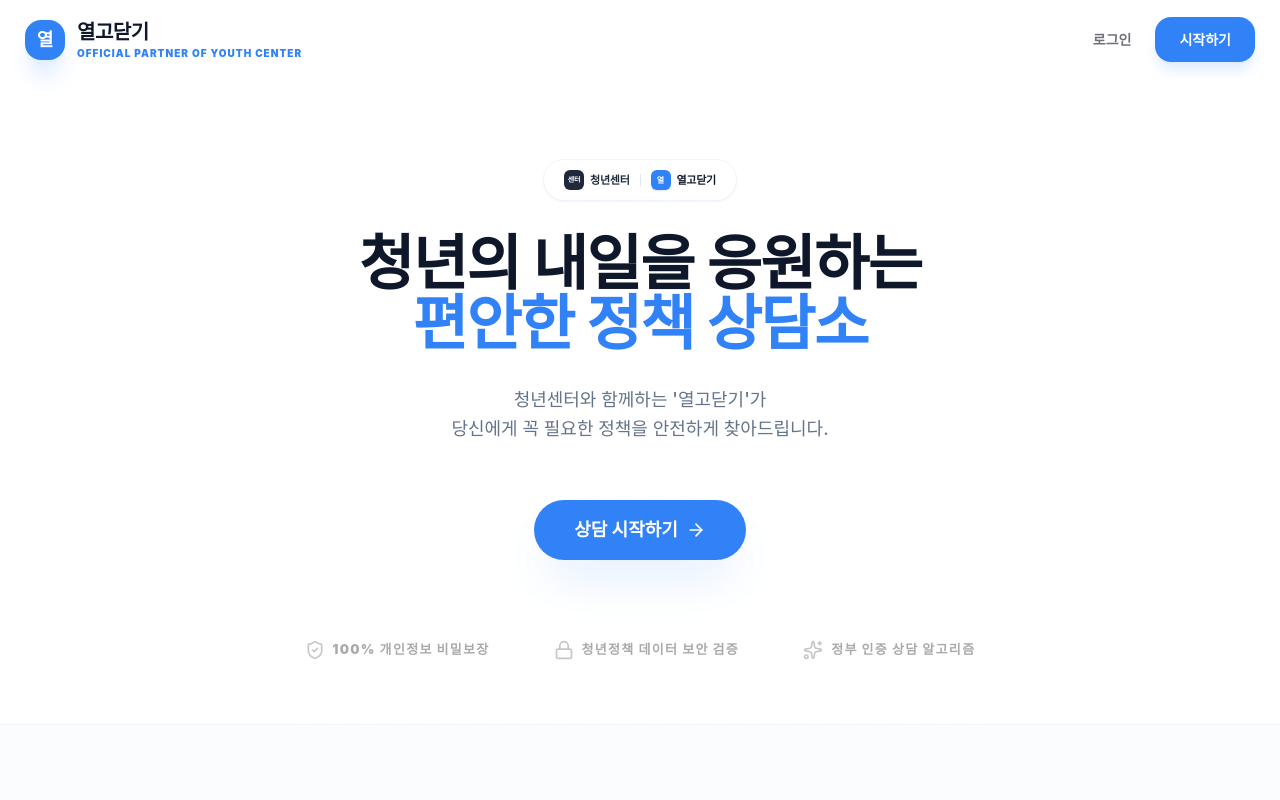
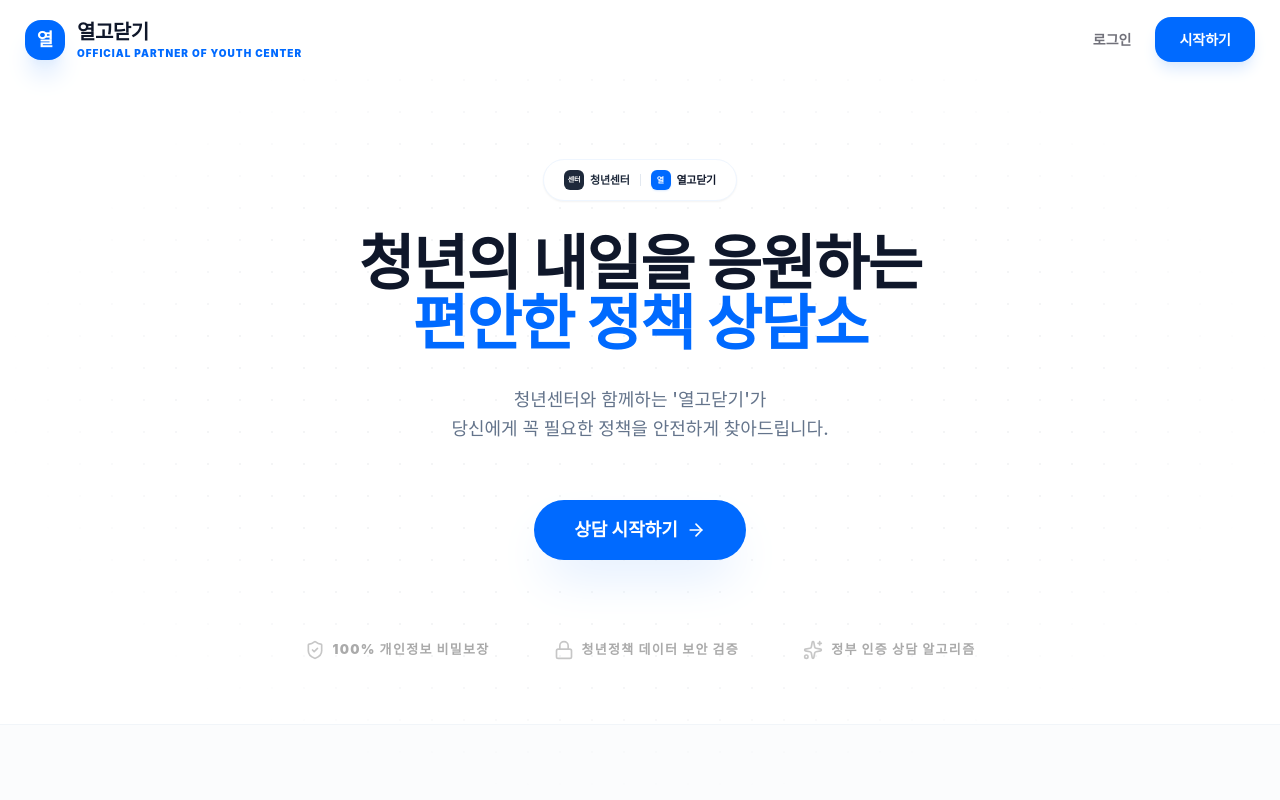
Before and after one commit to dodohanwdy-cyber/dodotest, a Next.js app: page / in a window 1280 px wide. Shown: the top 800 px of the page. Built offline with nearby package versions, Linux system fonts and the light colour scheme; a web font is replaced by a local one.

Commit message:
Style: 메인 브랜드 컬러를 #006AFF로 변경 및 글로벌 스타일 적용

```diff
--- a/src/app/globals.css
+++ b/src/app/globals.css
@@ -8,7 +8,7 @@
   --font-pretendard: "Pretendard Variable", "Pretendard", -apple-system, "BlinkMacSystemFont", "system-ui", "Apple SD Gothic Neo", "Noto Sans KR", "Malgun Gothic", sans-serif;
   --background: #ffffff;
   --foreground: #191f28; /* 토스 스타일 차분한 블랙 */
-  --primary: #3182f6; /* 토스 블루 */
+  --primary: #006AFF; /* 선명한 블루 */
   --primary-foreground: #ffffff;
   --secondary: #f2f4f6; /* 토스 스타일 배경 회색 */
   --secondary-foreground: #191f28;
@@ -20,7 +20,7 @@
 .dark {
   --background: #020617;
   --foreground: #f8fafc;
-  --primary: #3b82f6;
+  --primary: #006AFF;
   --primary-foreground: #ffffff;
   --secondary: #1e293b;
   --secondary-foreground: #f8fafc;
```
